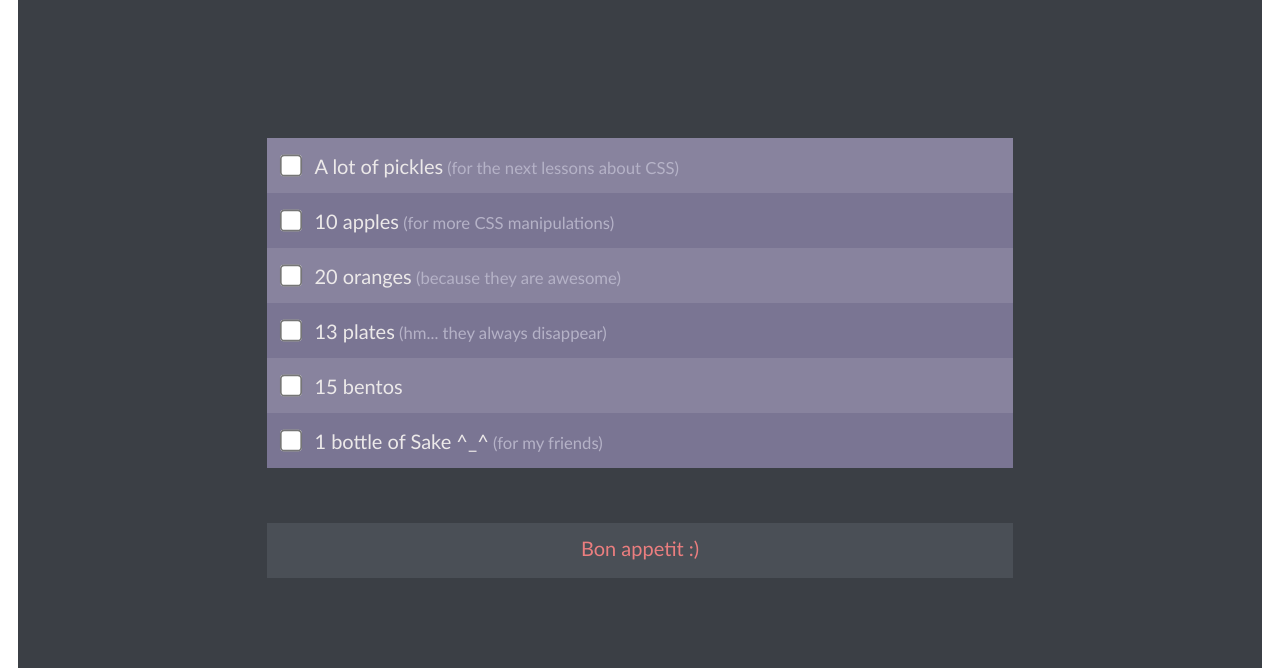
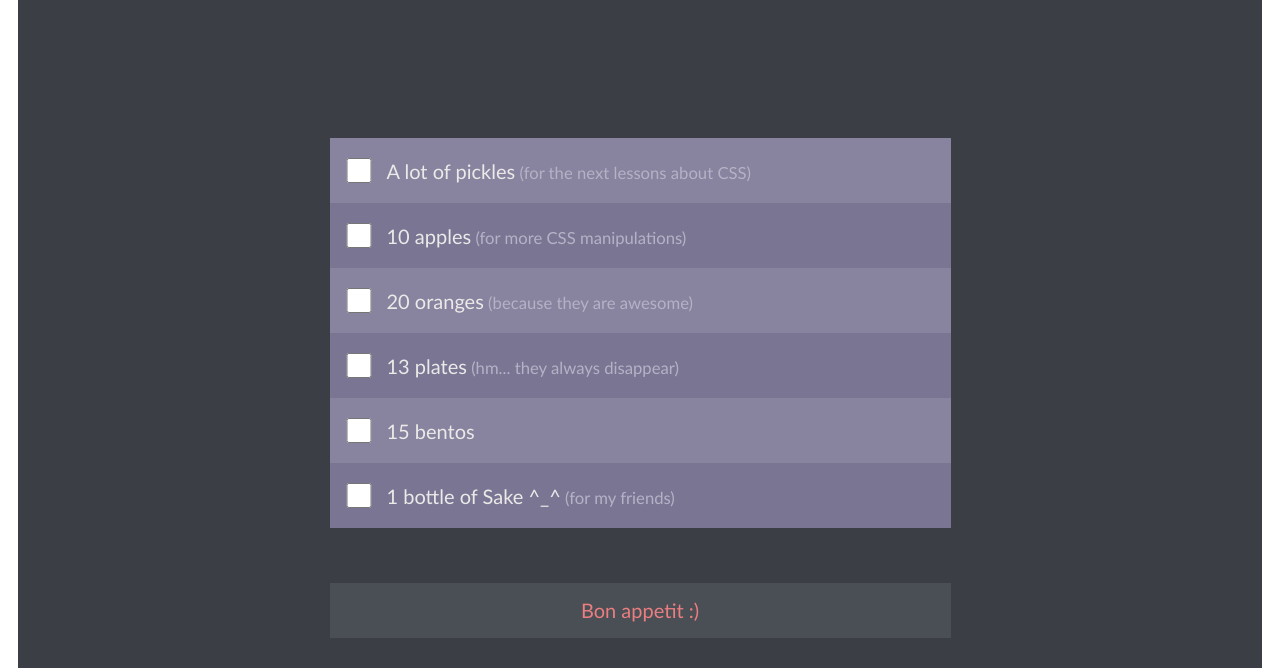
Before and after one commit to yarko-ua/ShoppingList, a plain HTML site: page index.html in a window 1280 px wide. Shown: the part 132-800 px from the top of the page. Drawn offline with Linux system fonts and the light colour scheme.

Commit message:
Add cursor and etc

```diff
--- a/index.html
+++ b/index.html
@@ -5,6 +5,7 @@
     <meta charset="UTF-8">
     <title>Diner Shopping List</title>
     <link rel="stylesheet" href="main.css">
+    <link rel="shortcut icon" href="favicon.png" type="image/x-icon">
 </head>
 
 <body>
--- a/main.css
+++ b/main.css
@@ -3,6 +3,7 @@ body {
     color: #ece9e9;
     font-size: 20px;
     padding: 10px;
+
 }
 
 header {
@@ -30,12 +31,13 @@ section {
 }
 
 section > div, section > div + div {
-      width:60%;
+      width:50%;
       margin: 0 auto;
 }
 
 .List{
     margin-top: 140px;
+    margin-bottom: 55px;
 }
 
 ul {
@@ -50,9 +52,10 @@ li:nth-child(2n+1) label {
 
 label {
     display: flex;
-    height: 55px;
+    height: 65px;
     background-color: #7a7593;
     align-items: center;
+    cursor: pointer;
 }
 
 li label:hover{
@@ -70,27 +73,36 @@ li label:active {
         text-decoration: line-through;
 }
 
-p.pickles:after {
+
+[type="checkbox"]:checked {
+    transform-origin: center;
+    transform: rotate(360deg);
+    transition: all .5s ease-in;
+
+}
+
+
+.pickles:after {
     font-size: smaller;
     content: " (for the next lessons about CSS)";
     color: #b5b2c7;
 }
-p.apples:after {
+.apples:after {
     font-size: smaller;
     content: " (for more CSS manipulations)";
     color: #b5b2c7;
 }
-p.oranges:after {
+.oranges:after {
     font-size: smaller;
     content: " (because they are awesome)";
     color: #b5b2c7;
 }
-p.plates:after {
+.plates:after {
     font-size: smaller;
     content: " (hm... they always disappear)";
     color: #b5b2c7;
 }
-p.sake:after {
+.sake:after {
     font-size: smaller;
     content: " (for my friends)";
     color: #b5b2c7;
@@ -98,16 +110,16 @@ p.sake:after {
 
 .appetit {
     height: 55px;
-    margin-top: 55px;
-    }
+}
 
 .appetit p {
-padding-top:13px;
+padding-top: 15px;
+
 }
 
 input[type="checkbox"] {
-    width: 40px;
-    transform: scale(1.7);
+    width: 50px;
+    height: 25px;
 }
 
 li label:active, [type="checkbox"]:checked + p {
```
Also changed, not shown: favicon.png (added).
